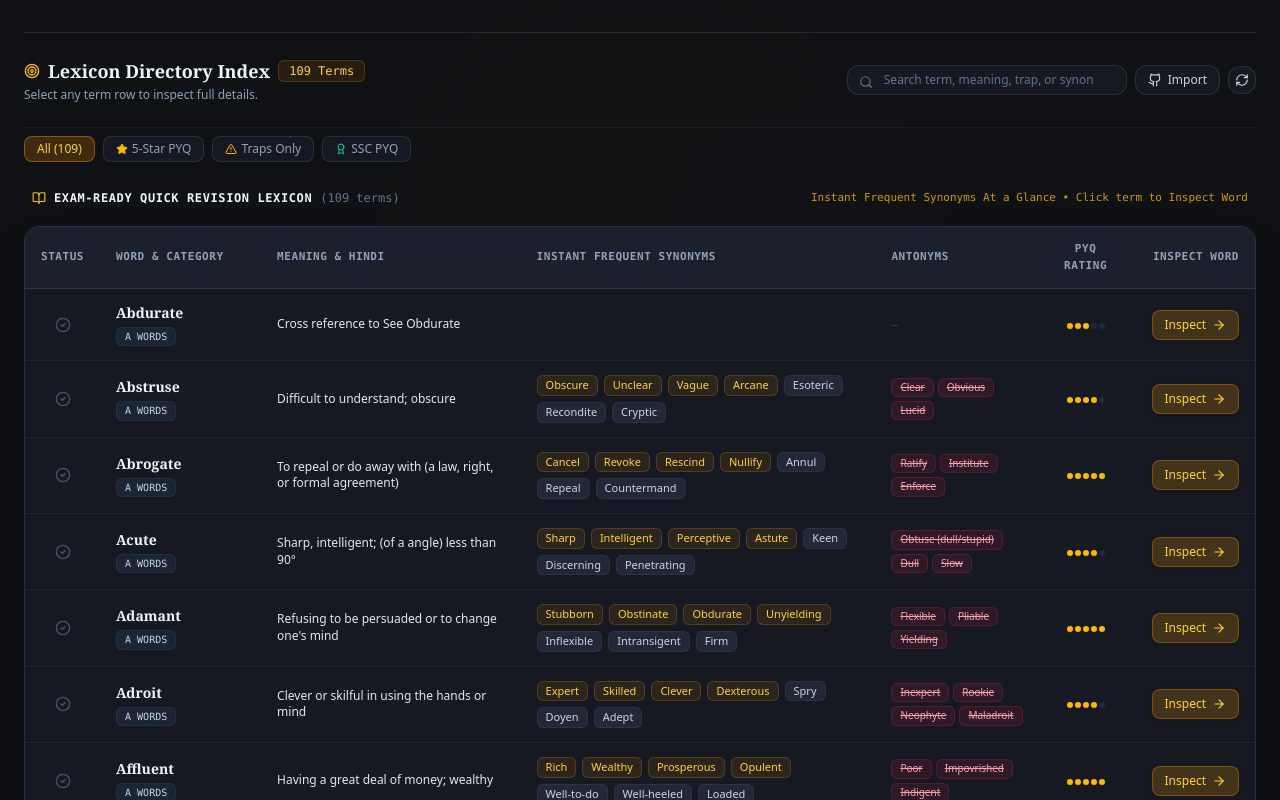
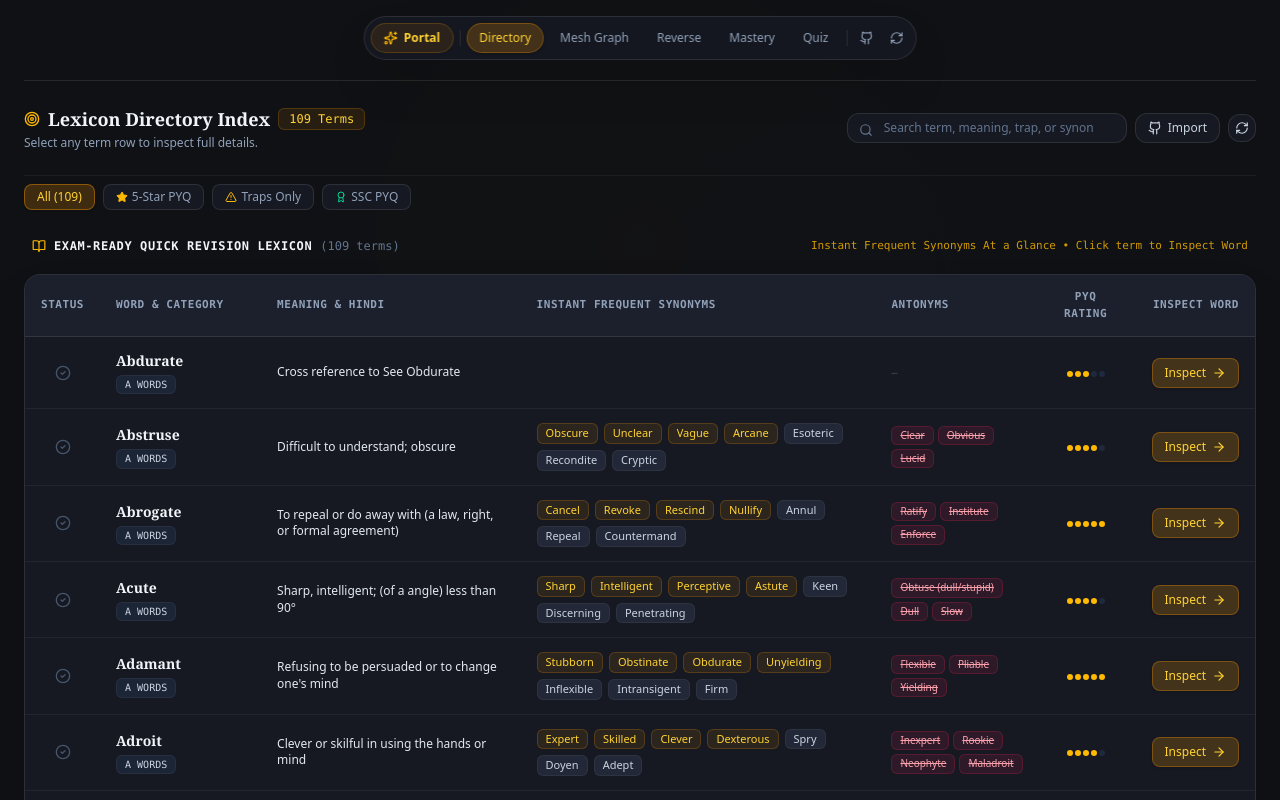
Before and after one commit to Ravi-0143/Wor, a React (Vite) app: page / in a window 1280 px wide. Both pictures are taken after a click on the button "All Words". Shown: the top 800 px of the page. Built offline with nearby package versions, Linux system fonts and the light colour scheme; no server answers.

Commit message:
Transfer API guide import/reload and module switching controls to landing portal and floating control dock

```diff
--- a/src/App.tsx
+++ b/src/App.tsx
@@ -220,12 +220,93 @@ export default function App() {
           setShowIntro(false);
         }}
         introWord="Lexicon"
+        onOpenGitHubModal={() => setIsGitHubModalOpen(true)}
+        onReloadDefault={loadDefaultGuide}
+        isLoadingGuide={isLoadingGuide}
       />
     );
   }
 
   return (
-    <div className="relative min-h-screen bg-[#0F1115] text-[#F1F5F9] font-sans selection:bg-amber-500/30 selection:text-amber-200 overflow-x-hidden">
+    <div className="relative min-h-screen bg-[#0F1115] text-[#F1F5F9] font-sans selection:bg-amber-500/30 selection:text-amber-200 overflow-x-hidden pt-12">
+
+      {/* Floating Glassmorphic Navigation Dock */}
+      <div className="fixed top-4 left-1/2 -translate-x-1/2 z-40 flex items-center gap-1 rounded-full bg-[#161922]/90 p-1.5 border border-white/10 backdrop-blur-xl shadow-2xl">
+        <button
+          onClick={() => setShowIntro(true)}
+          className="flex items-center gap-1.5 rounded-full px-3 py-1.5 text-xs font-semibold text-amber-300 bg-amber-500/10 hover:bg-amber-500/20 border border-amber-500/20 transition-all cursor-pointer"
+          title="Return to Portal"
+        >
+          <Sparkles className="h-3.5 w-3.5 text-amber-400" />
+          <span className="hidden sm:inline">Portal</span>
+        </button>
+
+        <div className="h-4 w-px bg-white/10 my-auto mx-0.5" />
+
+        <button
+          onClick={() => setSubView('cards')}
+          className={`rounded-full px-3 py-1.5 text-xs font-medium transition-all ${
+            subView === 'cards' ? 'bg-amber-500/20 text-amber-300 border border-amber-500/30 shadow-sm' : 'text-slate-400 hover:text-slate-200'
+          }`}
+        >
+          Directory
+        </button>
+
+        <button
+          onClick={() => setSubView('graph')}
+          className={`rounded-full px-3 py-1.5 text-xs font-medium transition-all ${
+            subView === 'graph' ? 'bg-amber-500/20 text-amber-300 border border-amber-500/30 shadow-sm' : 'text-slate-400 hover:text-slate-200'
+          }`}
+        >
+          Mesh Graph
+        </button>
+
+        <button
+          onClick={() => setSubView('reverse')}
+          className={`rounded-full px-3 py-1.5 text-xs font-medium transition-all ${
+            subView === 'reverse' ? 'bg-amber-500/20 text-amber-300 border border-amber-500/30 shadow-sm' : 'text-slate-400 hover:text-slate-200'
+          }`}
+        >
+          Reverse
+        </button>
+
+        <button
+          onClick={() => setSubView('mastery')}
+          className={`rounded-full px-3 py-1.5 text-xs font-medium transition-all ${
+            subView === 'mastery' ? 'bg-emerald-500/20 text-emerald-300 border border-emerald-500/30 shadow-sm' : 'text-slate-400 hover:text-slate-200'
+          }`}
+        >
+          Mastery
+        </button>
+
+        <button
+          onClick={() => setSubView('quiz')}
+          className={`rounded-full px-3 py-1.5 text-xs font-medium transition-all ${
+            subView === 'quiz' ? 'bg-purple-500/20 text-purple-300 border border-purple-500/30 shadow-sm' : 'text-slate-400 hover:text-slate-200'
+          }`}
+        >
+          Quiz
+        </button>
+
+        <div className="h-4 w-px bg-white/10 my-auto mx-0.5" />
+
+        <button
+          onClick={() => setIsGitHubModalOpen(true)}
+          className="p-1.5 rounded-full text-slate-400 hover:text-slate-200 hover:bg-white/10 transition-all"
+          title="Import Markdown Guide / API Data"
+        >
+          <Github className="h-3.5 w-3.5" />
+        </button>
+
+        <button
+          onClick={loadDefaultGuide}
+          disabled={isLoadingGuide}
+          className="p-1.5 rounded-full text-slate-400 hover:text-slate-200 hover:bg-white/10 transition-all disabled:opacity-50"
+          title="Reload Guide Data"
+        >
+          <RefreshCw className={`h-3.5 w-3.5 ${isLoadingGuide ? 'animate-spin text-amber-400' : ''}`} />
+        </button>
+      </div>
 
       {/* Module 01: Static Monastery Dark Background */}
       <FloatingAntigravityCanvas
--- a/src/modules/01_LexiconMainStage/IntroLanding.tsx
+++ b/src/modules/01_LexiconMainStage/IntroLanding.tsx
@@ -69,11 +69,21 @@ interface IntroLandingProps {
   words?: WordEntry[];
   onEnter?: (view?: string, selectedWord?: WordEntry) => void;
   introWord?: string;
+  onOpenGitHubModal?: () => void;
+  onReloadDefault?: () => void;
+  isLoadingGuide?: boolean;
 }
 
 type Stage = 'typing' | 'title-fade-out' | 'buttons-slide' | 'buttons-sink' | 'title-return' | 'exiting';
 
-export function IntroLanding({ words = [], onEnter, introWord = 'Lexicon' }: IntroLandingProps) {
+export function IntroLanding({
+  words = [],
+  onEnter,
+  introWord = 'Lexicon',
+  onOpenGitHubModal,
+  onReloadDefault,
+  isLoadingGuide = false
+}: IntroLandingProps) {
   const reducedMotion = useReducedMotion();
 
   // Pick 40 random words to display as stars so it changes every time the portal is opened
@@ -437,6 +447,40 @@ export function IntroLanding({ words = [], onEnter, introWord = 'Lexicon' }: Int
         ))}
       </div>
 
+      {/* Top Bar API & Data Controls on Portal */}
+      <div className="absolute top-4 right-4 z-30 flex items-center gap-2 pointer-events-auto">
+        <span className="rounded-full bg-slate-900/80 px-3 py-1 text-xs font-mono font-medium text-amber-300 border border-amber-500/20 backdrop-blur-md shadow-lg">
+          {words.length} Words
+        </span>
+
+        {onOpenGitHubModal && (
+          <button
+            onClick={(e) => {
+              e.stopPropagation();
+              onOpenGitHubModal();
+            }}
+            className="flex items-center gap-1.5 rounded-full bg-slate-900/80 px-3 py-1 text-xs font-medium text-slate-300 border border-white/10 hover:bg-slate-800 hover:text-white transition-all backdrop-blur-md shadow-lg"
+            title="Import Markdown Guide or API Data"
+          >
+            <span>Import Guide</span>
+          </button>
+        )}
+
+        {onReloadDefault && (
+          <button
+            onClick={(e) => {
+              e.stopPropagation();
+              onReloadDefault();
+            }}
+            disabled={isLoadingGuide}
+            className="p-1.5 rounded-full bg-slate-900/80 text-slate-300 border border-white/10 hover:bg-slate-800 hover:text-white transition-all backdrop-blur-md shadow-lg disabled:opacity-50"
+            title="Reload Default Guide"
+          >
+            <span className={`inline-block ${isLoadingGuide ? 'animate-spin text-amber-400' : ''}`}>↻</span>
+          </button>
+        )}
+      </div>
+
       {/* Main Title Center Stage */}
       <div className="absolute inset-0 flex items-center justify-center pointer-events-none" aria-hidden="true">
         <div
```
Also changed, not shown: 1 other file (tests, documents, lock files or other folders).
